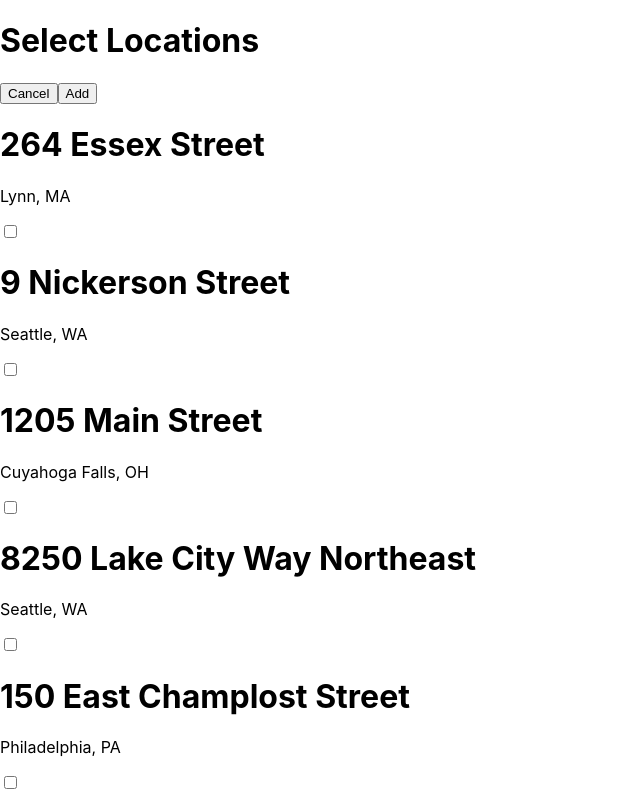
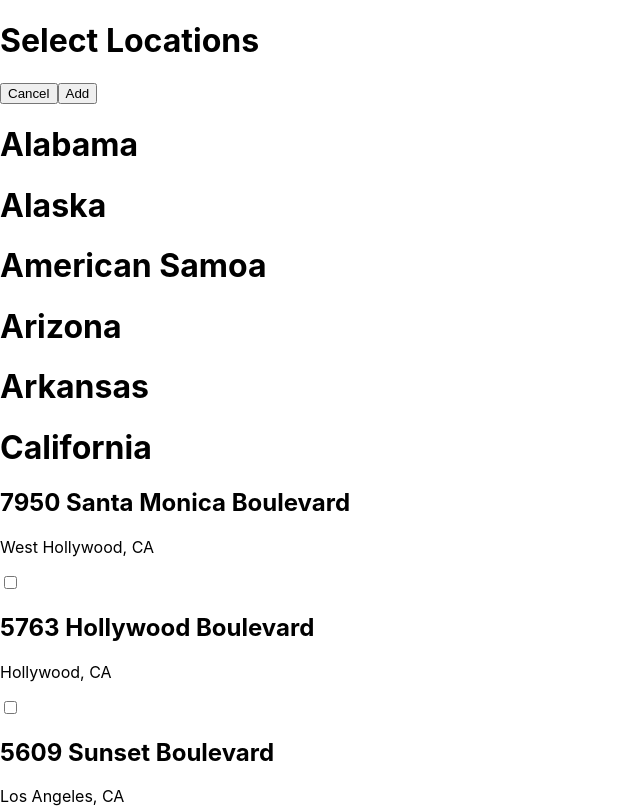
Before and after one commit to grantkayes/locationdisplay, a React (Create React App) app: page / in a window 1280 px wide. Shown: the top 808 px of the page, without its empty margins (0-640 px from the left). Built offline with nearby package versions, Linux system fonts and the light colour scheme.

Commit message:
locations separated by state

```diff
--- a/src/App.js
+++ b/src/App.js
@@ -1,5 +1,5 @@
 import React, { Component } from 'react'
- import Locations from './components/Locations'
+import Locations from './components/Locations'
 import './App.css'
 
 class App extends Component {
--- a/src/components/Location.js
+++ b/src/components/Location.js
@@ -4,7 +4,7 @@
 
     return(
         <div>
-            <h1> {props.address} </h1>
+            <h2> {props.address} </h2>
             <p> {`${props.city}, ${props.state}`} </p>
             <input type="checkbox"/>
         </div>
--- a/src/components/Locations.js
+++ b/src/components/Locations.js
@@ -3,13 +3,30 @@
 
 const Locations = (props) => {
     const data = require('../locations.json')
+    const states = require('../states.json')
+
     return(
         <div>
-            {data.map(data => <Location
-                                address={data.address}
-                                state={data.state}
-                                city={data.city}
-                            />)}
+            {states.map(state => {
+                let stateArray = []
+                data.forEach((data) => {
+                    if (data.state === state.abbreviation) {
+                        stateArray.push(<Location
+                                            address={data.address}
+                                            state={data.state}
+                                            city={data.city}
+                                        />)
+                    }
+                })
+                return (<div>
+                            <h1> {state.name} </h1>
+                            <div>
+                                {stateArray.map( location =>
+                                    location
+                                )}
+                            </div>
+                        </div>)
+            })}
         </div>
     )
 }
--- /dev/null
+++ b/src/states.json
@@ -0,0 +1,238 @@
+[
+    {
+        "name": "Alabama",
+        "abbreviation": "AL"
+    },
+    {
+        "name": "Alaska",
+        "abbreviation": "AK"
+    },
+    {
+        "name": "American Samoa",
+        "abbreviation": "AS"
+    },
+    {
+        "name": "Arizona",
+        "abbreviation": "AZ"
+    },
+    {
+        "name": "Arkansas",
+        "abbreviation": "AR"
+    },
+    {
+        "name": "California",
+        "abbreviation": "CA"
+    },
+    {
+        "name": "Colorado",
+        "abbreviation": "CO"
+    },
+    {
+        "name": "Connecticut",
+        "abbreviation": "CT"
+    },
+    {
+        "name": "Delaware",
+        "abbreviation": "DE"
+    },
+    {
+        "name": "District Of Columbia",
+        "abbreviation": "DC"
+    },
+    {
+        "name": "Federated States Of Micronesia",
+        "abbreviation": "FM"
+    },
+    {
+        "name": "Florida",
+        "abbreviation": "FL"
+    },
+    {
+        "name": "Georgia",
+        "abbreviation": "GA"
+    },
+    {
+        "name": "Guam",
+        "abbreviation": "GU"
+    },
+    {
+        "name": "Hawaii",
+        "abbreviation": "HI"
+    },
+    {
+        "name": "Idaho",
+        "abbreviation": "ID"
+    },
+    {
+        "name": "Illinois",
+        "abbreviation": "IL"
+    },
+    {
+        "name": "Indiana",
+        "abbreviation": "IN"
+    },
+    {
+        "name": "Iowa",
+        "abbreviation": "IA"
+    },
+    {
+        "name": "Kansas",
+        "abbreviation": "KS"
+    },
+    {
+        "name": "Kentucky",
+        "abbreviation": "KY"
+    },
+    {
+        "name": "Louisiana",
+        "abbreviation": "LA"
+    },
+    {
+        "name": "Maine",
+        "abbreviation": "ME"
+    },
+    {
+        "name": "Marshall Islands",
+        "abbreviation": "MH"
+    },
+    {
+        "name": "Maryland",
+        "abbreviation": "MD"
+    },
+    {
+        "name": "Massachusetts",
+        "abbreviation": "MA"
+    },
+    {
+        "name": "Michigan",
+        "abbreviation": "MI"
+    },
+    {
+        "name": "Minnesota",
+        "abbreviation": "MN"
+    },
+    {
+        "name": "Mississippi",
+        "abbreviation": "MS"
+    },
+    {
+        "name": "Missouri",
+        "abbreviation": "MO"
+    },
+    {
+        "name": "Montana",
+        "abbreviation": "MT"
+    },
+    {
+        "name": "Nebraska",
+        "abbreviation": "NE"
+    },
+    {
+        "name": "Nevada",
+        "abbreviation": "NV"
+    },
+    {
+        "name": "New Hampshire",
+        "abbreviation": "NH"
+    },
+    {
+        "name": "New Jersey",
+        "abbreviation": "NJ"
+    },
+    {
+        "name": "New Mexico",
+        "abbreviation": "NM"
+    },
+    {
+        "name": "New York",
+        "abbreviation": "NY"
+    },
+    {
+        "name": "North Carolina",
+        "abbreviation": "NC"
+    },
+    {
+        "name": "North Dakota",
+        "abbreviation": "ND"
+    },
+    {
+        "name": "Northern Mariana Islands",
+        "abbreviation": "MP"
+    },
+    {
+        "name": "Ohio",
+        "abbreviation": "OH"
+    },
+    {
+        "name": "Oklahoma",
+        "abbreviation": "OK"
+    },
+    {
+        "name": "Oregon",
+        "abbreviation": "OR"
+    },
+    {
+        "name": "Palau",
+        "abbreviation": "PW"
+    },
+    {
+        "name": "Pennsylvania",
+        "abbreviation": "PA"
+    },
+    {
+        "name": "Puerto Rico",
+        "abbreviation": "PR"
+    },
+    {
+        "name": "Rhode Island",
+        "abbreviation": "RI"
+    },
+    {
+        "name": "South Carolina",
+        "abbreviation": "SC"
+    },
+    {
+        "name": "South Dakota",
+        "abbreviation": "SD"
+    },
+    {
+        "name": "Tennessee",
+        "abbreviation": "TN"
+    },
+    {
+        "name": "Texas",
+        "abbreviation": "TX"
+    },
+    {
+        "name": "Utah",
+        "abbreviation": "UT"
+    },
+    {
+        "name": "Vermont",
+        "abbreviation": "VT"
+    },
+    {
+        "name": "Virgin Islands",
+        "abbreviation": "VI"
+    },
+    {
+        "name": "Virginia",
+        "abbreviation": "VA"
+    },
+    {
+        "name": "Washington",
+        "abbreviation": "WA"
+    },
+    {
+        "name": "West Virginia",
+        "abbreviation": "WV"
+    },
+    {
+        "name": "Wisconsin",
+        "abbreviation": "WI"
+    },
+    {
+        "name": "Wyoming",
+        "abbreviation": "WY"
+    }
+]
```
